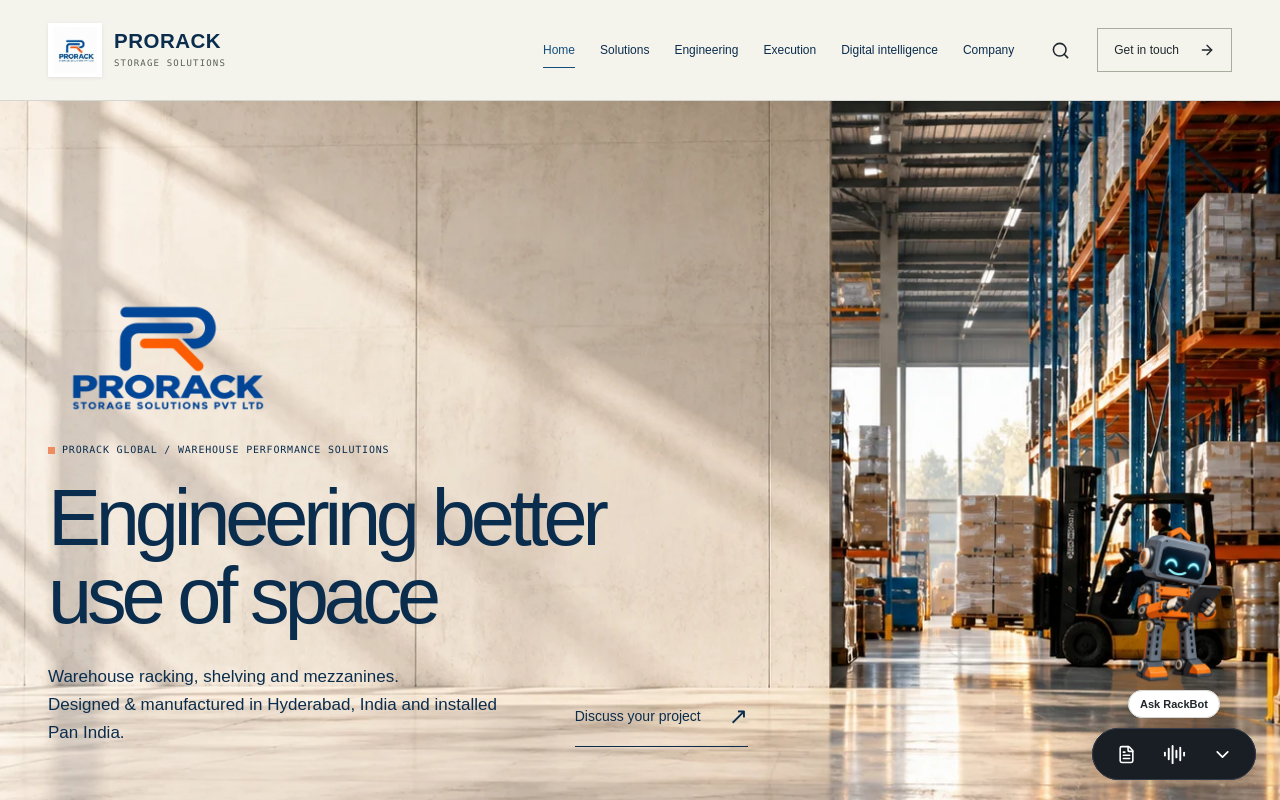
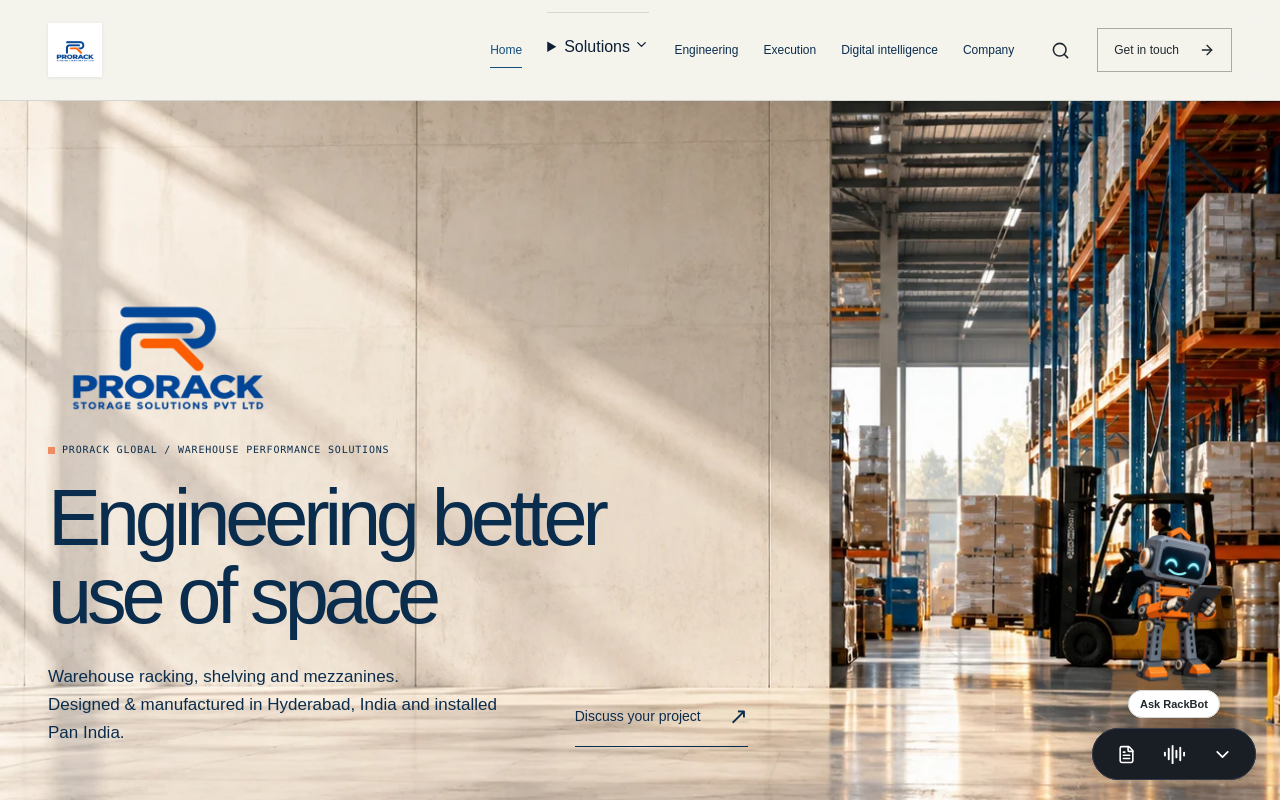
Before and after one commit to Devth97/prorack-ai, a React app: page / in a window 1280 px wide. Shown: the top 800 px of the page. Built offline with nearby package versions, Linux system fonts and the light colour scheme.

Commit message:
Build accessible multi-level Solutions dropdown and integrated wordmark

```diff
--- a/src/app.jsx
+++ b/src/app.jsx
@@ -124,18 +124,24 @@
   const [searchTerm, setSearchTerm] = useState('');
   const searchDialog = useRef(null);
   const menuDialog = useRef(null);
+  const megaRef = useRef(null);
   const navLinks = [
     ['Home','index'],['Solutions','solutions'],['Engineering','engineering'],['Execution','execution'],
     ['Digital intelligence','platform'],['Company','company']
   ];
   const digitalLinks = [['Platform','platform'],['Operations','operations'],['Machines','machines'],['AI copilot','copilot'],['Architecture','architecture'],['Roadmap','roadmap']];
+  const solutionGroups = [
+    {title:'Pallet storage',items:[['Selective pallet racking','selective'],['Wide-aisle racking','wide-aisle'],['Very narrow-aisle racking','narrow-aisle'],['Drive-in / drive-through','drive-in']]},
+    {title:'Shelving and structures',items:[['Multi-tier shelving','multi-tier'],['Cantilever racking','cantilever'],['Pallet and carton flow','flow-racking'],['Mezzanine floors','mezzanine']]},
+    {title:'Engineered and automated',items:[['Rack-clad buildings','rack-clad'],['ASRS and shuttle systems','automation']]}
+  ];
   const digital = activePage === 'platform';
   const searchItems = [
     { title: 'Warehouse Storage Catalog (8 Systems)', category: 'Solutions', href: 'solutions.html' },
-    { title: 'Selective Pallet Racking Specs', category: 'Solutions', href: 'solutions.html#selective' },
-    { title: 'Drive-In & High-Density Racking', category: 'Solutions', href: 'solutions.html#drive-in' },
-    { title: 'Heavy-Duty Cantilever Racking', category: 'Solutions', href: 'solutions.html#cantilever' },
-    { title: 'Multi-Tier Shelving & Mezzanines', category: 'Solutions', href: 'solutions.html#mezzanine' },
+    { title: 'Selective Pallet Racking Specs', category: 'Solutions', href: 'product-selective.html' },
+    { title: 'Drive-In & High-Density Racking', category: 'Solutions', href: 'product-drive-in.html' },
+    { title: 'Heavy-Duty Cantilever Racking', category: 'Solutions', href: 'product-cantilever.html' },
+    { title: 'Multi-Tier Shelving & Mezzanines', category: 'Solutions', href: 'product-multi-tier.html' },
     { title: '5-Stage Engineering Lifecycle', category: 'Engineering', href: 'engineering.html' },
     { title: 'Tekla BIM 3D & RSTAB Structural Analysis', category: 'Engineering', href: 'engineering.html#stages' },
     { title: 'Change Order Management & Cost Control', category: 'Engineering', href: 'engineering.html#change-orders' },
@@ -173,13 +179,42 @@
     window.addEventListener('keydown',shortcut);
     return ()=>window.removeEventListener('keydown',shortcut);
   },[]);
-  const brand = <><img src="assets/Prorack%20AI%20logo%20WITHOUT%20TAGLINE.jpg" alt="ProRack" width="54" height="54"/><span className="nav-brand-text"><span className="brand-title">PRORACK</span><span className="brand-sub">STORAGE SOLUTIONS</span></span></>;
+  const brand = <img src="assets/prorack-hero-logo.webp" alt="ProRack Storage Solutions" width="190" height="95" className="nav-wordmark"/>;
+  useEffect(() => {
+    const onPointer = e => {if(megaRef.current?.open && !megaRef.current.contains(e.target)) megaRef.current.open=false;};
+    const onEscape = e => {if(e.key==='Escape' && megaRef.current?.open){megaRef.current.open=false;megaRef.current.querySelector('summary')?.focus();}};
+    document.addEventListener('pointerdown',onPointer);
+    document.addEventListener('keydown',onEscape);
+    return () => {document.removeEventListener('pointerdown',onPointer);document.removeEventListener('keydown',onEscape);};
+  },[]);
   const closeBackdrop = e => {if(e.target===e.currentTarget) e.currentTarget.close();};
   return <>
     <div className="shell nav-inner">
       <a href="index.html" className="nav-brand" aria-label="ProRack Storage Solutions home">{brand}</a>
       <nav className="nav-links" aria-label="Main navigation">
-        {navLinks.map(([name,id])=><a key={id} href={id+'.html'} aria-current={(activePage===id || id==='platform' && digital)?'page':undefined}>{name}</a>)}
+        {navLinks.map(([name,id])=>id==='solutions'
+          ? <details className="nav-mega" key="solutions" ref={megaRef}>
+              <summary aria-label="Explore storage solutions and products" aria-current={activePage==='solutions'?'page':undefined}>Solutions <ChevronDown size={15} aria-hidden="true"/></summary>
+              <div className="nav-mega-panel">
+                <div className="nav-mega-intro">
+                  <span className="nav-mega-eyebrow">ENGINEERED STORAGE</span>
+                  <strong>Find the right system for your operation.</strong>
+                  <p>Explore each system with photographs, applications, design considerations and FAQs.</p>
+                  <a href="solutions.html">View all solutions <ArrowRight size={16} aria-hidden="true"/></a>
+                </div>
+                {solutionGroups.map(group=><div className="nav-mega-group" key={group.title}>
+                  <strong>{group.title}</strong>
+                  {group.items.map(([label,slug])=><a key={slug} href={'product-'+slug+'.html'}>{label}<ArrowRight size={14} aria-hidden="true"/></a>)}
+                  {group.title==='Engineered and automated' && <details className="nav-subproducts">
+                    <summary>ASRS configurations <ChevronDown size={13}/></summary>
+                    <a href="product-automation.html#pallet-shuttle">Pallet shuttle</a>
+                    <a href="product-automation.html#stacker-crane">Stacker crane ASRS</a>
+                    <a href="product-automation.html#mini-load">Mini-load ASRS</a>
+                  </details>}
+                </div>)}
+              </div>
+            </details>
+          : <a key={id} href={id+'.html'} aria-current={(activePage===id || id==='platform' && digital)?'page':undefined}>{name}</a>)}
       </nav>
       <div className="nav-actions">
         <button className="search-toggle" aria-label="Search the website" onClick={()=>searchDialog.current.showModal()}><Search size={19}/></button>
@@ -191,8 +226,10 @@
     {digital && <nav className="digital-subnav shell" aria-label="Digital intelligence navigation">{digitalLinks.map(([name,id])=><a key={id} href={'platform.html#'+id} aria-current={id==='platform'?'page':undefined}>{name}</a>)}</nav>}
     <dialog className="site-dialog menu-dialog" ref={menuDialog} onClick={closeBackdrop} aria-label="Navigation menu">
       <div className="dialog-heading"><span>Explore ProRack</span><button aria-label="Close navigation menu" onClick={()=>menuDialog.current.close()}><X size={24}/></button></div>
-      <nav aria-label="Mobile navigation">{[...navLinks,['Contact','contact']].map(([name,id],i)=><a key={id} href={id+'.html'} aria-current={activePage===id?'page':undefined}><small>0{i+1}</small>{name}<ArrowRight size={20}/></a>)}</nav>
-      <div className="menu-digital">{digitalLinks.map(([name,id])=><a key={id} href={id+'.html'}>{name}</a>)}</div>
+      <nav aria-label="Mobile navigation">{[...navLinks,['Contact','contact']].map(([name,id],i)=>id==='solutions'
+        ? <details key="solutions" className="mobile-solutions"><summary><small>0{i+1}</small>Solutions <ChevronDown size={20}/></summary><div><a href="solutions.html">All solutions and products <ArrowRight size={16}/></a>{solutionGroups.map(g=><div key={g.title} className="mobile-solution-group"><strong>{g.title}</strong>{g.items.map(([label,slug])=><a key={slug} href={'product-'+slug+'.html'}>{label}</a>)}</div>)}</div></details>
+        : <a key={id} href={id+'.html'} aria-current={activePage===id?'page':undefined}><small>0{i+1}</small>{name}<ArrowRight size={20}/></a>)}</nav>
+      <div className="menu-digital">{digitalLinks.map(([name,id])=><a key={id} href={'platform.html#'+id}>{name}</a>)}</div>
       <a className="menu-email" href="mailto:sales@prorack.ai">sales@prorack.ai</a>
     </dialog>
     <dialog className="site-dialog search-dialog" ref={searchDialog} onClick={closeBackdrop} aria-labelledby="search-title">
@@ -1255,7 +1292,7 @@
   // Detect active page from URL
   const pathname = window.location.pathname;
   let activePage = 'index';
-  if (pathname.includes('solutions')) activePage = 'solutions';
+  if (pathname.includes('solutions') || pathname.includes('product-')) activePage = 'solutions';
   else if (pathname.includes('engineering')) activePage = 'engineering';
   else if (pathname.includes('execution')) activePage = 'execution';
   else if (pathname.includes('company')) activePage = 'company';
```
